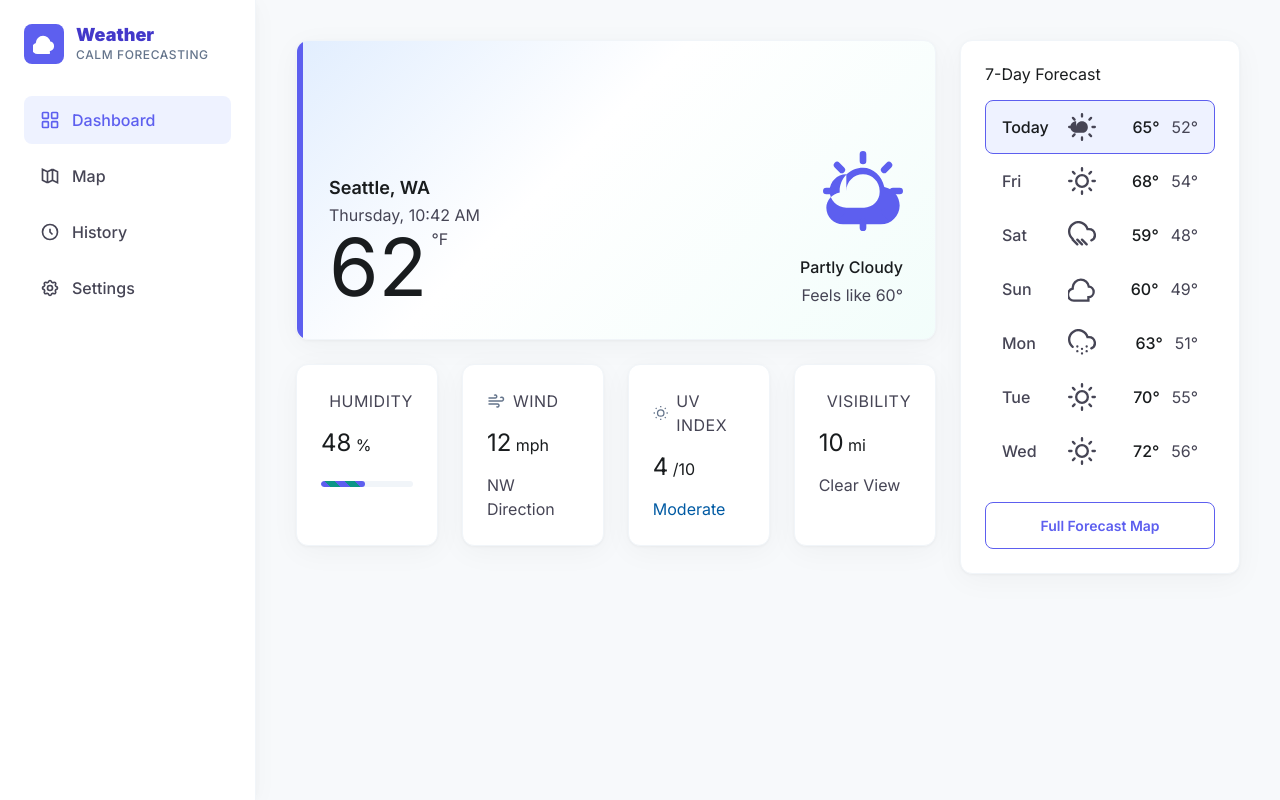
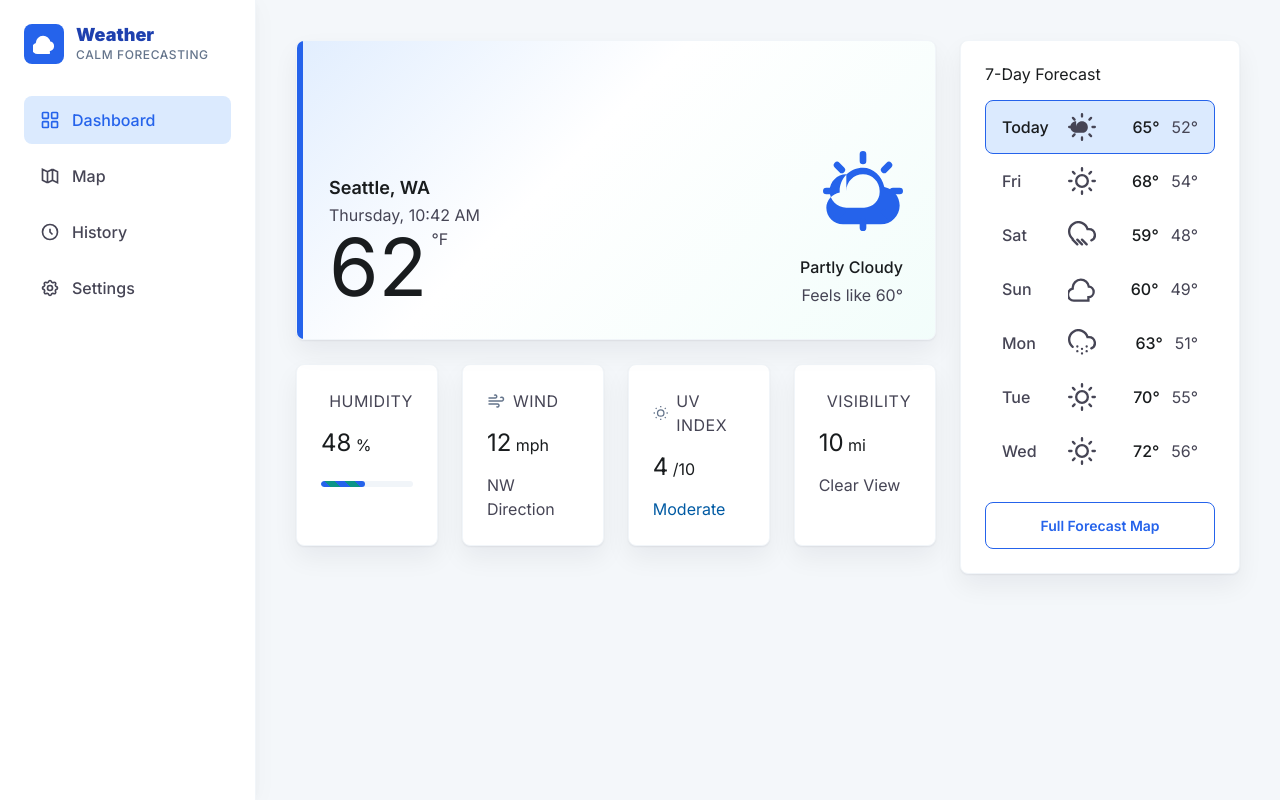
Before and after one commit to BaslielMesfin/HCI-Project, a plain HTML site: page index.html in a window 1280 px wide. Drawn offline with Linux system fonts and the light colour scheme; a script that the page names is missing.

Commit message:
Refactor design tokens and update color variables

```diff
--- a/css/variables.css
+++ b/css/variables.css
@@ -1,47 +1,59 @@
 /* ============================================
-   DESIGN TOKENS — Extracted from Figma API
+   DESIGN TOKENS - Extracted from Figma API
    Weather Dashboard Design System
    ============================================ */
 
 :root {
-  /* ── Primary Palette ── */
-  --color-primary: #5D5FEF;
-  --color-primary-dark: #4343D5;
-  --color-primary-deeper: #4338CA;
-  --color-primary-light: #EEF2FF;
-  --color-primary-hover: #4F46E5;
+  /* â”€â”€ Primary Palette â”€â”€ */
+  --color-primary: #2563EB;
+  --color-primary-dark: #1D4ED8;
+  --color-primary-deeper: #1E40AF;
+  --color-primary-light: #DBEAFE;
+  --color-primary-hover: #1E40AF;
 
-  /* ── Text Colors ── */
+  /* â”€â”€ Text Colors â”€â”€ */
   --color-text-primary: #191C1E;
   --color-text-secondary: #464555;
   --color-text-muted: #64748B;
   --color-text-placeholder: #C7C4D7;
   --color-text-on-primary: #FFFFFF;
 
-  /* ── Semantic Colors ── */
+  /* â”€â”€ Semantic Colors â”€â”€ */
   --color-info: #005AA3;
+  --color-info-light: #E0F2FE;
   --color-info-dark: #004883;
   --color-success: #16A34A;
   --color-warning: #D97706;
   --color-danger: #BA1A1A;
   --color-danger-light: #FEE2E2;
 
-  /* ── Surface Colors ── */
-  --color-bg: #F7F9FB;
+  /* â”€â”€ Surface Colors â”€â”€ */
+  --color-bg: #F4F7FA;
   --color-card: #FFFFFF;
   --color-card-hover: #F1F5F9;
   --color-border: #E2E8F0;
   --color-border-light: #F1F5F9;
   --color-sidebar-bg: #FFFFFF;
 
-  /* ── Chart Colors (Color-blind safe palette) ── */
+  /* â”€â”€ Dark Mode Colors â”€â”€ */
+  --color-bg-dark: #0B1220;
+  --color-card-dark: #121C2D;
+  --color-card-hover-dark: #1A2940;
+  --color-border-dark: #3A4A63;
+  --color-border-light-dark: #23344D;
+  --color-sidebar-bg-dark: #101A2A;
+  --color-text-primary-dark: #F8FAFC;
+  --color-text-secondary-dark: #D7E0EA;
+  --color-text-muted-dark: #A9B8CC;
+
+  /* â”€â”€ Chart Colors (Color-blind safe palette) â”€â”€ */
   --chart-blue: #2563EB;
   --chart-orange: #EA580C;
   --chart-teal: #0D9488;
   --chart-purple: #7C3AED;
   --chart-pink: #DB2777;
 
-  /* ── Typography ── */
+  /* â”€â”€ Typography â”€â”€ */
   --font-family: 'Inter', -apple-system, BlinkMacSystemFont, 'Segoe UI', Roboto, sans-serif;
   --font-weight-regular: 400;
   --font-weight-medium: 500;
@@ -62,7 +74,7 @@
   --line-height-normal: 1.5;
   --line-height-relaxed: 1.75;
 
-  /* ── Spacing (from Figma) ── */
+  /* â”€â”€ Spacing (from Figma) â”€â”€ */
   --space-1: 0.25rem;   /* 4px */
   --space-2: 0.5rem;    /* 8px */
   --space-3: 0.75rem;   /* 12px */
@@ -72,41 +84,41 @@
   --space-8: 2rem;      /* 32px */
   --space-10: 2.5rem;   /* 40px */
 
-  /* ── Layout ── */
+  /* â”€â”€ Layout â”€â”€ */
   --sidebar-width: 256px;
   --content-padding: var(--space-10);
   --card-gap: var(--space-6);
 
-  /* ── Borders ── */
+  /* â”€â”€ Borders â”€â”€ */
   --radius-sm: 6px;
   --radius-md: 8px;
-  --radius-lg: 12px;
-  --radius-xl: 16px;
+  --radius-lg: 8px;
+  --radius-xl: 10px;
   --radius-full: 9999px;
 
-  /* ── Shadows (from Figma) ── */
-  --shadow-card: 0 1px 3px rgba(0, 0, 0, 0.04), 0 6px 30px rgba(0, 0, 0, 0.04);
+  /* â”€â”€ Shadows (from Figma) â”€â”€ */
+  --shadow-card: 0 1px 2px rgba(15, 23, 42, 0.06), 0 12px 26px rgba(15, 23, 42, 0.06);
   --shadow-sidebar: 0 1px 10px rgba(0, 0, 0, 0.04), 0 4px 25px rgba(0, 0, 0, 0.03);
-  --shadow-hover: 0 4px 12px rgba(93, 95, 239, 0.15);
-  --shadow-focus: 0 0 0 3px rgba(93, 95, 239, 0.4);
+  --shadow-hover: 0 10px 24px rgba(37, 99, 235, 0.14);
+  --shadow-focus: 0 0 0 3px rgba(37, 99, 235, 0.38);
 
-  /* ── Transitions ── */
+  /* â”€â”€ Transitions â”€â”€ */
   --transition-fast: 150ms ease;
   --transition-normal: 250ms ease;
   --transition-slow: 350ms ease;
 
-  /* ── Focus ── */
+  /* â”€â”€ Focus â”€â”€ */
   --focus-ring: 3px solid var(--color-primary);
   --focus-ring-offset: 2px;
 
-  /* ── Z-Index ── */
+  /* â”€â”€ Z-Index â”€â”€ */
   --z-sidebar: 100;
   --z-header: 200;
   --z-modal: 300;
   --z-skip-nav: 999;
 }
 
-/* ── High Contrast Mode ── */
+/* â”€â”€ High Contrast Mode â”€â”€ */
 @media (prefers-contrast: more) {
   :root {
     --color-text-primary: #000000;
@@ -118,3 +130,21 @@
     --shadow-sidebar: 0 0 0 2px #000000;
   }
 }
+
+/* â”€â”€ Dark Mode â”€â”€ */
+body.dark-mode {
+  --color-bg: var(--color-bg-dark);
+  --color-card: var(--color-card-dark);
+  --color-card-hover: var(--color-card-hover-dark);
+  --color-border: var(--color-border-dark);
+  --color-border-light: var(--color-border-light-dark);
+  --color-sidebar-bg: var(--color-sidebar-bg-dark);
+  --color-text-primary: var(--color-text-primary-dark);
+  --color-text-secondary: var(--color-text-secondary-dark);
+  --color-text-muted: var(--color-text-muted-dark);
+  --color-primary-light: #17345C;
+  --color-info-light: #12324A;
+  --color-danger-light: #3D171C;
+  --shadow-card: 0 1px 0 rgba(255, 255, 255, 0.04), 0 16px 34px rgba(0, 0, 0, 0.26);
+  --shadow-hover: 0 12px 28px rgba(37, 99, 235, 0.2);
+}
```
